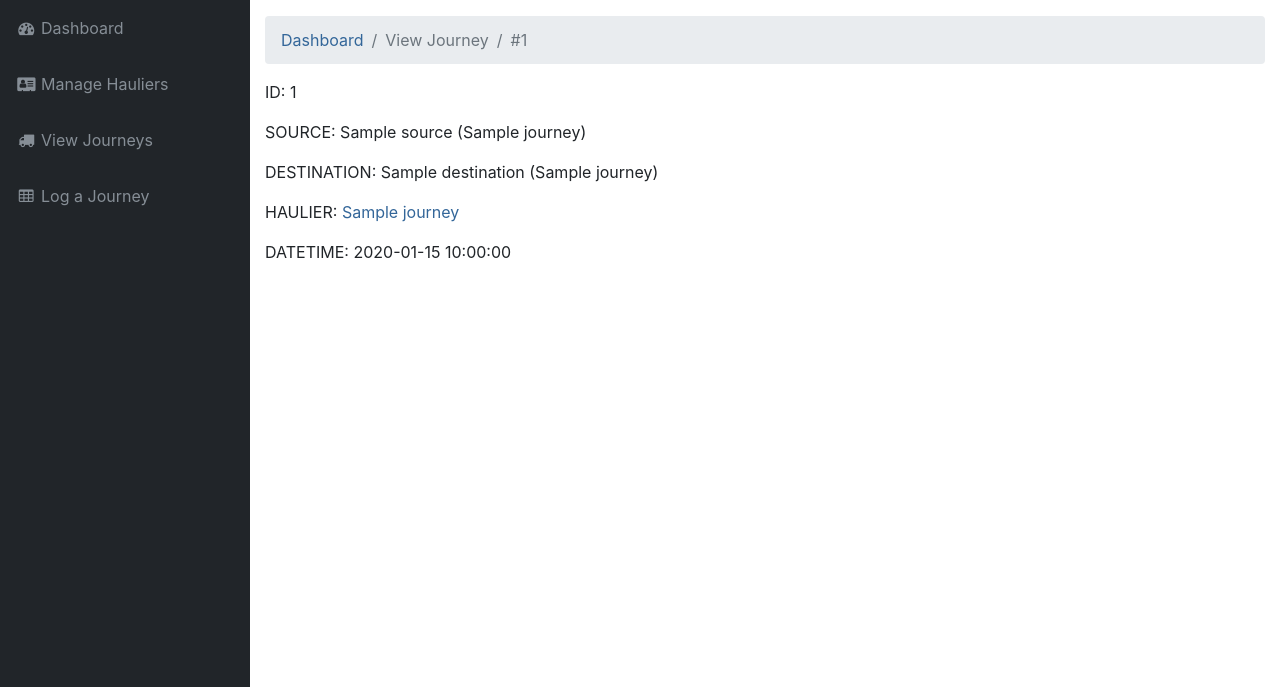
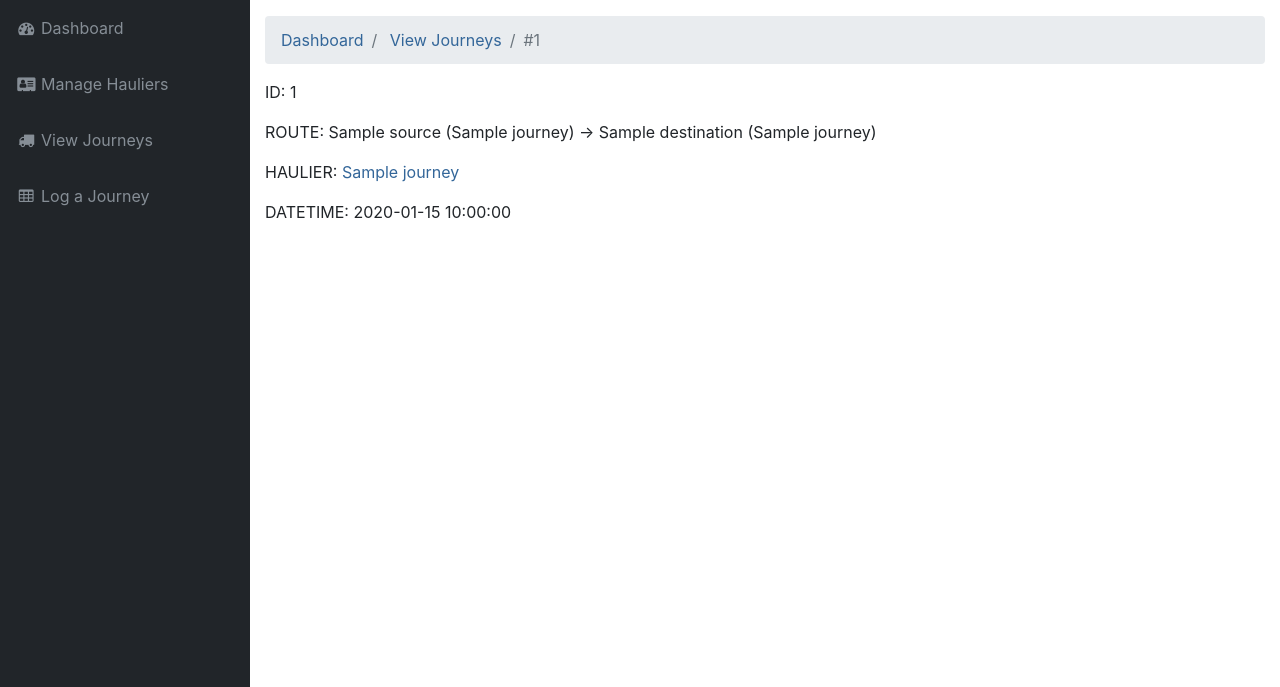
Before and after one commit to rhys3010/haulage_management_system, a PHP site: template resources/views/individual-journey.twig in a window 1280 px wide. Shown: the part 56-743 px from the top of the page. Run offline with PHP 8.4, Linux system fonts and the light colour scheme; the template is opened without the code that fills it: most values are stand-ins (such as "Sample title", 1, 10 or a date in 2020); some libraries are stand-ins or nearby versions.

Commit message:
added behaviour to 'view journey' button on journeys table

```diff
--- a/public/js/haulage-management-tables.min.js
+++ b/public/js/haulage-management-tables.min.js
@@ -1 +1 @@
-function getSearchParam(){for(var a,e=[],t=window.location.href.slice(window.location.href.indexOf("?")+1).split("&"),r=0;r<t.length;r++)a=t[r].split("="),e.push(a[0]),e[a[0]]=a[1];return e}$(document).ready(function(){$("#hauliersTable").DataTable({search:{search:getSearchParam().search},columnDefs:[{width:"10%",targets:3},{width:"1%",targets:4}]}),$("#usersTable").DataTable({columnDefs:[{width:"1%",targets:5}]}),$("#journeysTable").DataTable({ajax:"/journeys/view/data",search:{search:getSearchParam().search},columnDefs:[{targets:-1,width:"1%",data:null,defaultContent:"<a class='btn btn-primary btn-sm' href='/dashboard'>View</a>"}]}),$("#dataTable").DataTable(),$(".spinner").hide()});
+function getSearchParam(){for(var a,e=[],t=window.location.href.slice(window.location.href.indexOf("?")+1).split("&"),r=0;r<t.length;r++)a=t[r].split("="),e.push(a[0]),e[a[0]]=a[1];return e}$(document).ready(function(){$("#hauliersTable").DataTable({search:{search:getSearchParam().search},columnDefs:[{width:"10%",targets:3},{width:"1%",targets:4}]}),$("#usersTable").DataTable({columnDefs:[{width:"1%",targets:5}]});var e=$("#journeysTable").DataTable({ajax:"/journeys/view/data",search:{search:getSearchParam().search},columnDefs:[{targets:-1,width:"1%",data:null,defaultContent:"<a class='btn btn-primary btn-sm text-white'>View Journey</a>"}]});$("#journeysTable tbody").on("click","a",function(){var a=e.row($(this).parents("tr")).data();document.location.href="/journeys/view/"+a[0]}),$(".spinner").hide()});
--- a/resources/views/individual-journey.twig
+++ b/resources/views/individual-journey.twig
@@ -8,13 +8,14 @@
         <li class="breadcrumb-item">
           <a href="{{ path_for('dashboard') }}">Dashboard</a>
         </li>
-        <li class="breadcrumb-item active">View Journey</li>
+        <li class="breadcrumb-item">
+          <a href="{{ path_for('journeys.view') }}">View Journeys</a>
+        </li>
         <li class="breadcrumb-item active">#{{ journey.journey.id }}</li>
       </ol>
       <!-- DEBUG -->
       <p>ID: {{ journey.journey.id }}</p>
-      <p>SOURCE: {{ journey.journey.source }} ({{ journey.sourceName }})</p>
-      <p>DESTINATION: {{ journey.journey.destination }} ({{ journey.destName }})</p>
+      <p>ROUTE: {{ journey.journey.source }} ({{ journey.sourceName }}) &rarr; {{ journey.journey.destination }} ({{ journey.destName }})</p>
       <p>HAULIER: <a href="{{ path_for('hauliers') }}?search={{ journey.haulierName }}">{{ journey.haulierName }}</a></p>
       <p>DATETIME: {{ journey.journey.datetime }}</p>
     </div>
```
Also changed, not shown: public/js/haulage-management-tables.js (+7 -3 lines).
